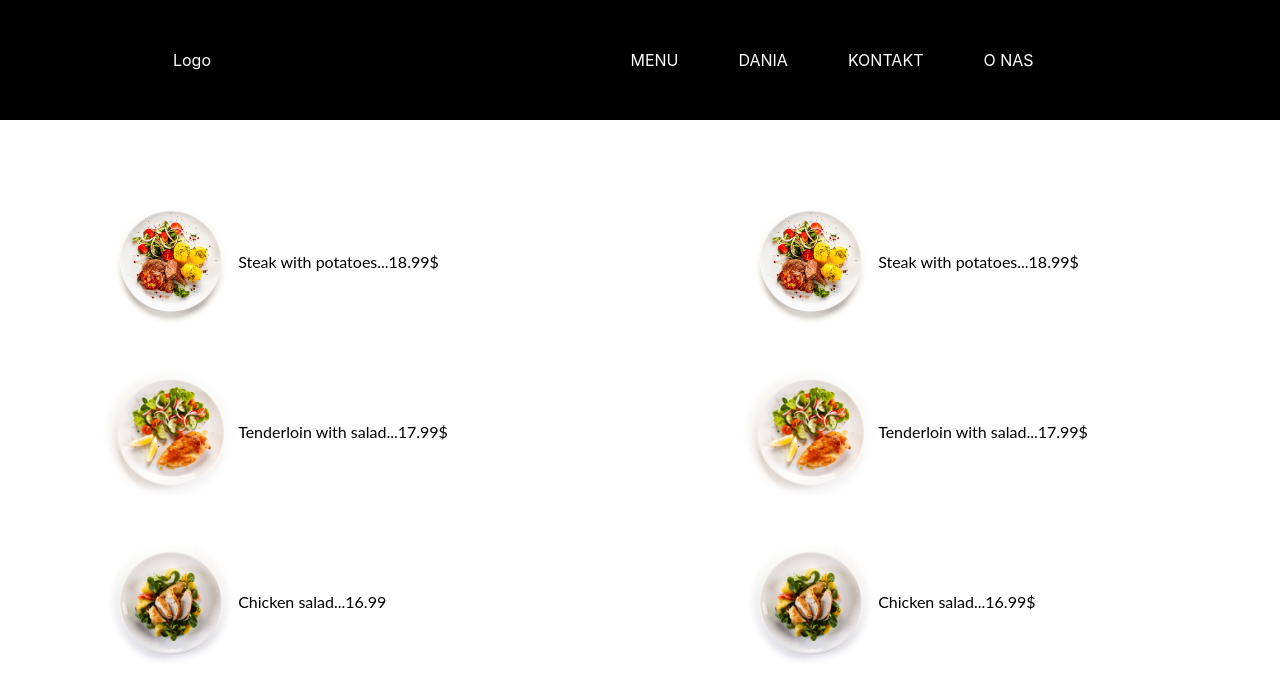
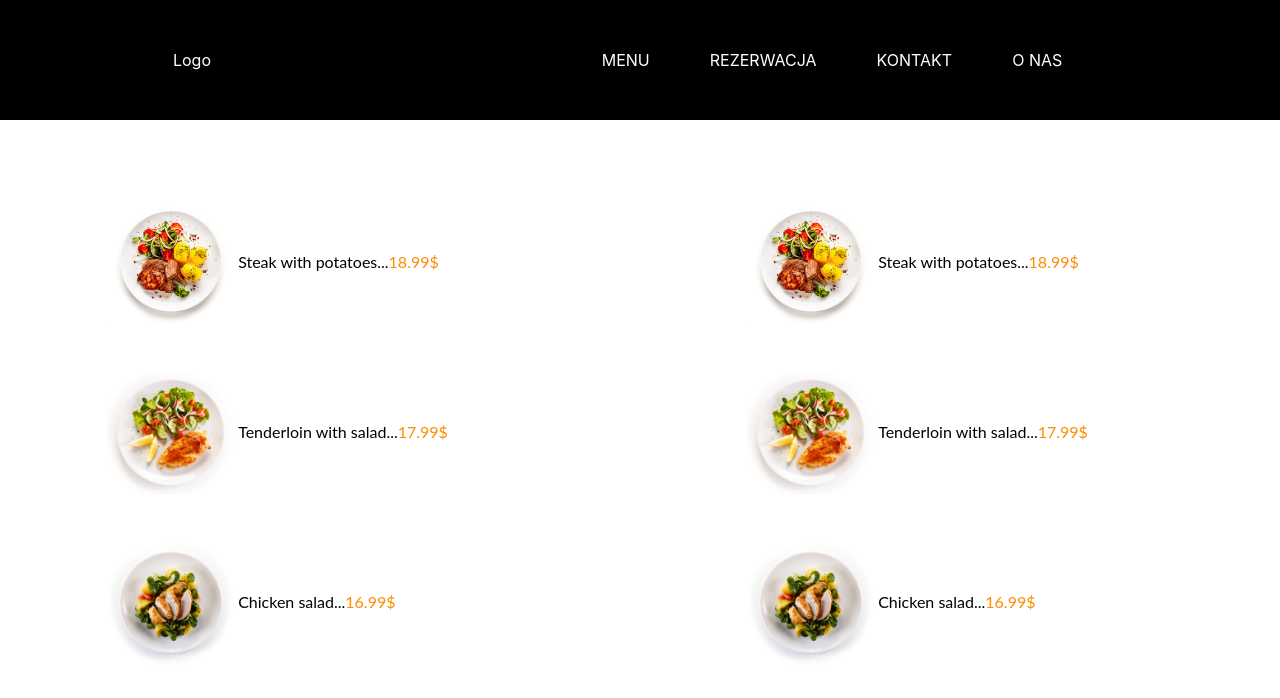
Before and after one commit to oktawia678/restaurant_page, a React (Create React App) app: page /menu in a window 1280 px wide. Shown: the top 698 px of the page. Built offline with nearby package versions, Linux system fonts and the light colour scheme.

Commit message:
create reservation subpage

```diff
--- a/package.json
+++ b/package.json
@@ -10,6 +10,8 @@
     "react-dom": "^18.2.0",
     "react-router-dom": "^6.3.0",
     "react-scripts": "5.0.1",
+    "sass": "^1.54.8",
+    "styled-components": "^5.3.5",
     "web-vitals": "^2.1.4"
   },
   "scripts": {
--- a/src/App.js
+++ b/src/App.js
@@ -1,16 +1,18 @@
-import logo from './logo.svg';
+
 import './App.css';
 import { Home } from './pages/home/Home';
 import { Contact } from './pages/contact/Contact';
 import { Routes, Route } from "react-router-dom";
 import {Menu} from "./pages/Menu/Menu";
+import {Reservation} from "./pages/Reservation/Reservation"
 
 function App() {
   return (
     <Routes>
       <Route path="/" element={<Home/>} />
       <Route path="contact" element={<Contact/>} />
-      <Route path="Menu" element={<Menu/>}/>
+      <Route path="menu" element={<Menu/>}/>
+      <Route path="reservation" element={<Reservation/>} />
     </Routes>
   );
 }
--- a/src/components/header/Header.js
+++ b/src/components/header/Header.js
@@ -6,7 +6,7 @@ export const Header = () => {
             <div className='menu_logo'>Logo</div>
             <div className='menu_nav' >
                 <div>menu</div>
-                <div>dania</div>
+                <div>Rezerwacja</div>
                 <div>kontakt</div>
                 <div>o nas</div>
             </div>
--- a/src/components/section-center/SectionCenter.js
+++ b/src/components/section-center/SectionCenter.js
@@ -6,7 +6,7 @@ export const SectionCenter = () => {
     <>
       <div className="container">
         <div className="container_for_four_elements">
-          <div className="title_one">WE`RE GOREAMEX RESTAURANT</div>
+          <div className="title_one">WE`RE OCTAVIA RESTAURANT</div>
           <div className="title_two">
             MAKING DELICIOUS <br /> PREMIUM FOOD
           </div>
@@ -29,7 +29,7 @@ export const SectionCenter = () => {
               COLLEGE OF ART UNDER THE GUIDANCE OF FOOD.
             </div>
             <div className="text_second">
-              Goreamex is a restaurant, bar and coffee roastery located on a
+              Octavia is a restaurant, bar and coffee roastery located on a
               busy corner site in Farringdon’s Exmouth Market. With glazed
               frontage on two sides of the building. Far far away, behind the
               word mountains, far from the countries Vokalia and Consonantia.
@@ -51,17 +51,25 @@ export const SectionCenter = () => {
       <div className="box_menu">
       <div className="dish_1">
         <div className="image_one"></div>
-        <div className="under_text_one">Steak with potatoes...18.99$</div>
+        <div className="under_text_one">Steak with potatoes...
+        <p className="price">18.99$</p></div>
+
       </div>
       <div className="dish_2">
       <div className="image_two"></div>
-      <div className="under_text_two">Tenderloin with salad...17.99$</div>
+      <div className="under_text_two">Tenderloin with salad...
+      <p className="price">17.99$</p>
+      </div>
+
       </div>
 
 
       <div className="dish_3">
         <div className="image_three"></div>
-        <div className="under_text_three">Chicken salad...16.99$</div>
+        <div className="under_text_three">Chicken salad...
+        <p className="price">16.99$</p>
+        </div>
+
       </div>
       </div>
 
--- a/src/components/section-center/section-center.css
+++ b/src/components/section-center/section-center.css
@@ -176,6 +176,9 @@
 
 
 }
+.price{
+  color: darkorange;
+}
 .container_information{
   display:flex;
   flex-direction: column;
--- a/src/pages/Menu/Menu.js
+++ b/src/pages/Menu/Menu.js
@@ -1,4 +1,4 @@
-import "./Menu.css";
+import "./Menu.scss";
 import { Header } from "../../components/header/Header";
 export const Menu = () => {
   return (
@@ -9,20 +9,23 @@ export const Menu = () => {
           <div className="option_dish_one">
             <div className="food_example_one"></div>
             <div className="text_price">
-          Steak with potatoes...18.99$
+          Steak with potatoes...
+          <p className="price">18.99$</p>
             </div>
           </div>
           <div className="option_dish_two">
             <div className="food_example_two"></div>
             <div className="text_price">
-              Tenderloin with salad...17.99$
+              Tenderloin with salad...
+              <p className="price">17.99$</p>
             </div>
           </div>
 
           <div className="option_dish_three">
             <div className="food_example_three"></div>
             <div className="text_price">
-    Chicken salad...16.99
+    Chicken salad...
+    <p className="price">16.99$</p>
             </div>
           </div>
         </div>
@@ -30,19 +33,22 @@ export const Menu = () => {
           <div className="option_dish_four">
             <div className="food_example_four"></div>
             <div className="text_price">
-    Steak with potatoes...18.99$
+    Steak with potatoes...
+    <p className="price">18.99$</p>
             </div>
           </div>
           <div className="option_dish_five">
             <div className="food_example_five"></div>
             <div className="text_price">
-                Tenderloin with salad...17.99$
+                Tenderloin with salad...
+                <p className="price">17.99$</p>
             </div>
           </div>
           <div className="option_dish_six">
             <div className="food_example_six"></div>
             <div className="text_price">
-Chicken salad...16.99$
+Chicken salad...
+<p className="price">16.99$</p>
             </div>
           </div>
         </div>
--- a/src/pages/Menu/Menu.css
+++ b/src/pages/Menu/Menu.scss
@@ -5,14 +5,13 @@
     grid-template-rows: repeat(24, 1fr);
     grid-template-columns: repeat(24, 1fr);
     background-color: white;
-
-}
     .offer_left{
         display: flex;
         flex-direction: column;
         grid-column: 3  / 11;
         grid-row: 3 / 21 ;
         background-color: white;
+
     }
     .offer_right{
         display: flex;
@@ -21,6 +20,12 @@
         grid-row: 3 / 21;
         background-color: white;
     }
+    .price{
+       color: darkorange;
+    }
+}
+
+
 .option_dish_one{
     display: flex;
     flex: 1;
--- /dev/null
+++ b/src/pages/Reservation/Reservation.js
@@ -0,0 +1,13 @@
+import "./Reservation.scss"
+import { Header } from "../../components/header/Header";
+export const Reservation = () => {
+    return(
+        <>
+    <Header/>
+    <div className="box_table">
+    </div>
+
+
+    </>
+    )
+}
--- /dev/null
+++ b/src/pages/Reservation/Reservation.scss
@@ -0,0 +1,10 @@
+.box_table{
+    display: grid;
+    grid-template-columns: repeat(24, 1fr);
+    grid-template-rows: repeat(24, 1fr);
+    width: 100vw ;
+    height: 100vh ;
+    flex: 1;
+
+
+}
```
Also changed, not shown: 1 other file (tests, documents, lock files or other folders). Lines whose indentation alone changed are shown as unchanged.
